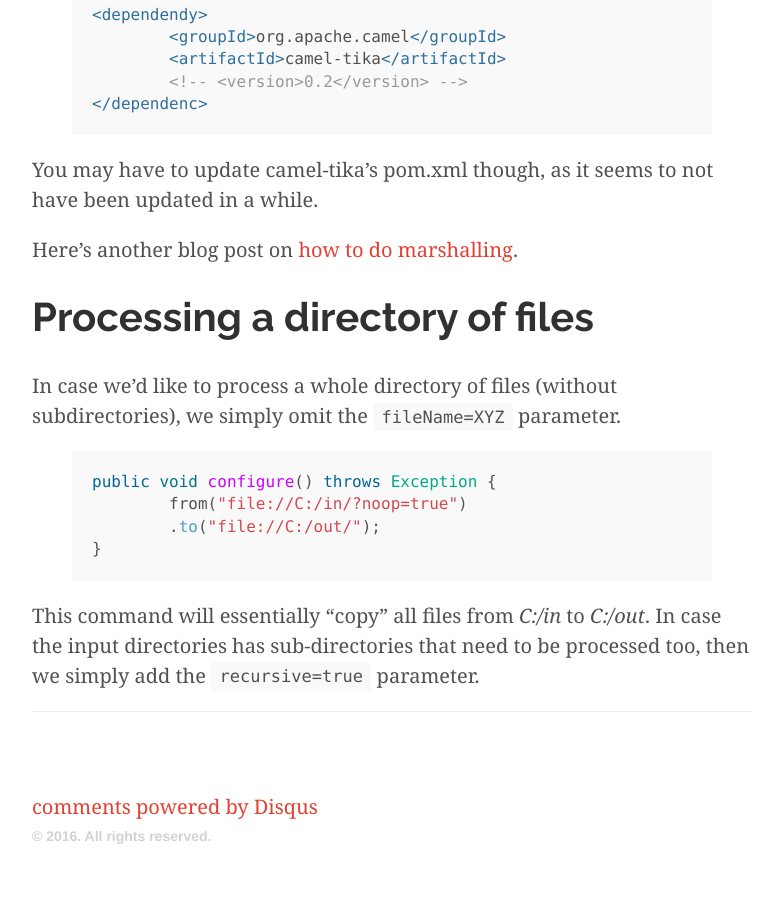
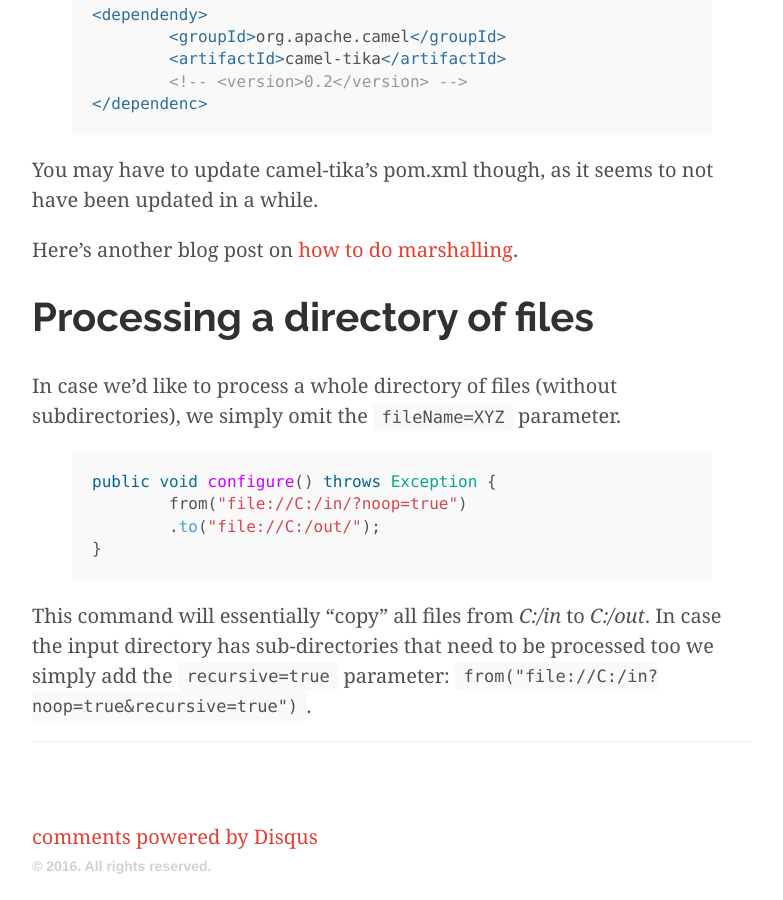
Before and after one commit to fabian-kostadinov/fabian-kostadinov.github.io, a Jekyll site: the page built from _posts/2016-01-10-reading-from-and-writing-to-files-in-apache-camel.md, in a window 1280 px wide and 900 px high, scrolled down 9068 px. Shown: the whole window, without its empty margins (248-1031 px from the left). Built offline with Jekyll 4.4.1, drawn with Linux system fonts in a browser that asks for light colours; nearby versions of some CDN libraries; Markdown is read by kramdown in place of the engine named in the settings; comment, search, counter and statistics services are not loaded; before the commit the page ends 9938 px from its top, so only the background shows below that.

Commit message:
Update 2016-01-10-reading-from-and-writing-to-files-in-apache-camel.md

```diff
--- a/_posts/2016-01-10-reading-from-and-writing-to-files-in-apache-camel.md
+++ b/_posts/2016-01-10-reading-from-and-writing-to-files-in-apache-camel.md
@@ -292,4 +292,4 @@ public void configure() throws Exception {
 }
 {% endhighlight %}
 
-This command will essentially "copy" all files from _C:/in_ to _C:/out_. In case the input directories has sub-directories that need to be processed too, then we simply add the <code>recursive=true</code> parameter.
+This command will essentially "copy" all files from _C:/in_ to _C:/out_. In case the input directory has sub-directories that need to be processed too we simply add the <code>recursive=true</code> parameter: <code>from("file://C:/in?noop=true&recursive=true")</code>.
```
